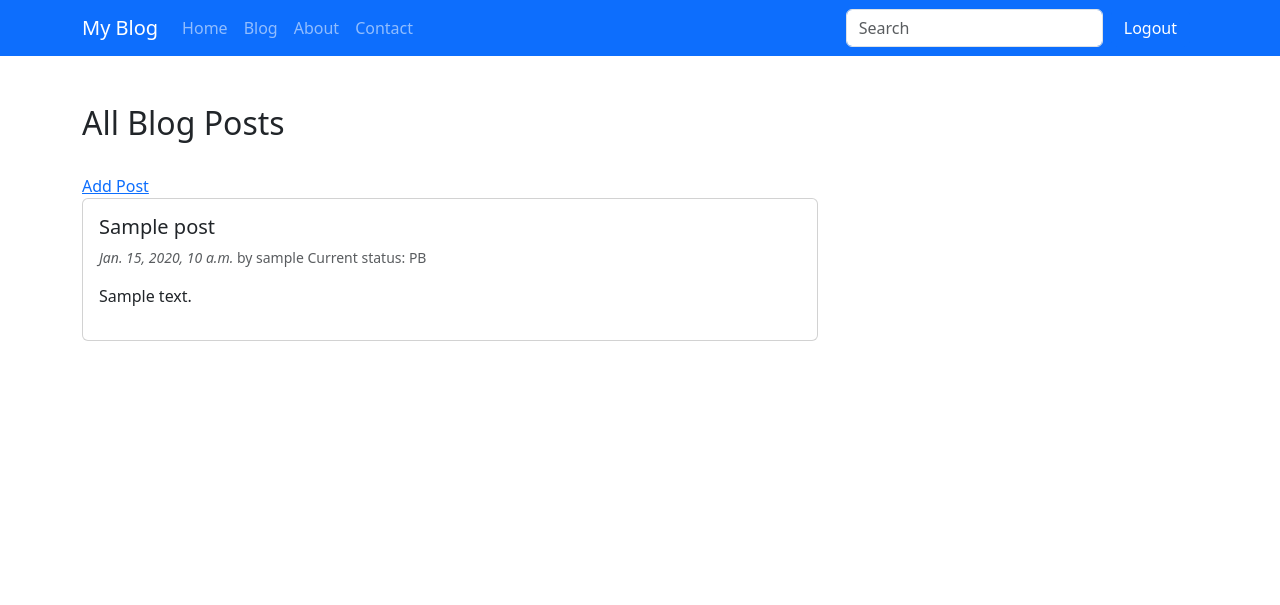
After one commit to Sadique-Naikwadi/Blogwebsite, a Django app: page /view-myblog/ in a window 1280 px wide. The commit adds this page. Shown: the top 605 px of the page. Run offline with Django 4.2, Linux system fonts and the light colour scheme; a user stored in the database is signed in; tables that the repository leaves empty hold one stand-in row (values such as "Sample post").

Commit message:
Creates 'Add Post' functionality to the project.

```diff
--- a/blog/templates/blog/post-list.html
+++ b/blog/templates/blog/post-list.html
@@ -12,7 +12,7 @@
                 <!-- <img src="blog-post-1.jpg" class="card-img-top" alt="Blog Post 1"> -->
                 <div class="card-body">
                     <h5 class="card-title">{{ post.title }}</h5>
-                    <p class="text-body-secondary"><em>{{ post.publish }}</em> by {{ post.owner.username }}</p>
+                    <p class="text-muted small"><em>{{ post.publish }}</em> by {{ post.owner.username }}</p>
                     <p class="card-text">{{ post.body |truncatewords:30|linebreaks }}</p>
                     <a href="{{ post.get_absolute_url }}" class="btn btn-primary">Read More</a>
                 </div>
--- /dev/null
+++ b/blog/templates/blog/view-myblog.html
@@ -0,0 +1,29 @@
+{% extends 'base.html' %}
+
+
+{% block content %}
+
+<div class="row">
+    <div class="col-md-8">
+        <h2 class="pb-4">All Blog Posts</h2>
+        <a href="{% url 'blog:create-post' %}">Add Post</a>
+        <!-- Blog Post 1 -->
+        {% for post in posts %}
+        <div class="card mb-4">
+            <!-- <img src="blog-post-1.jpg" class="card-img-top" alt="Blog Post 1"> -->
+            <div class="card-body">
+                <h5 class="card-title">{{ post.title }}</h5>
+                <p class="text-muted small"><em>{{ post.publish }}</em> by {{ post.owner.username }} Current status: {{ post.status }}</p>
+                <p class="card-text">{{ post.body |truncatewords:30|linebreaks }}</p>
+
+            </div>
+        </div>
+        {% empty %}
+        <p class="lead">There are no post yet.</p>
+
+        {% endfor %}
+
+    </div>
+
+</div>
+{% endblock content %}
--- a/blog/urls.py
+++ b/blog/urls.py
@@ -10,4 +10,6 @@ urlpatterns = [
     path('user-login/', views.user_login, name='user-login'),
     path('user-logout/',  views.user_logout, name='user-logout'),
     path('create-user/', views.create_user, name='create-user'),
+    path('view-myblog/', views.view_myblog, name='view-myblog'),
+    path('create-post/', views.create_post, name='create-post'),
 ]
--- a/blog/views.py
+++ b/blog/views.py
@@ -6,6 +6,7 @@ from django.core.mail import send_mail
 from django.conf import settings
 from django.db import IntegrityError
 from django.contrib.auth import authenticate, login, logout
+from .forms import AddPost
 
 # Create your views here.
 
@@ -38,6 +39,12 @@ def post_details(request, slug):
     context = {'post': post, 'form': form, 'comments': comments}
     return render(request, 'blog/post-details.html', context)
 
+def view_myblog(request):
+    owner = request.user
+    posts = Post.objects.filter(owner=owner)
+    context = {'posts': posts}
+    return render(request, 'blog/view-myblog.html', context)
+
 
 def share_post(request, pk):
     form = SharePostForm()
@@ -63,6 +70,22 @@ def share_post(request, pk):
 
     context = {'form': form}
     return render(request, 'blog/share-post.html', context)
+
+def create_post(request):
+    owner = request.user
+    if request.method == 'POST':
+        form = AddPost(request.POST)
+        if form.is_valid():
+            new_post = form.save(commit=False)
+            new_post.owner = owner
+            new_post.save()
+            return redirect('blog:view-myblog')
+    else:
+
+        form = AddPost()
+    context = {'form': form}
+    return render(request, 'blog/create-post.html', context)
+
 
 
 def create_comment(request, pk):
--- a/templates/header.html
+++ b/templates/header.html
@@ -11,7 +11,7 @@
                     <a class="nav-link" href="{% url 'blog:post-list' %}">Home</a>
                 </li>
                 <li class="nav-item">
-                    <a class="nav-link" href="#">Blog</a>
+                    <a class="nav-link" href="{% url 'blog:view-myblog' %}">Blog</a>
                 </li>
                 <li class="nav-item">
                     <a class="nav-link" href="#">About</a>
```
Also changed, not shown: blog/forms.py (+16 -0 lines), blog/templates/blog/create-post.html (added, +17 -0 lines).
